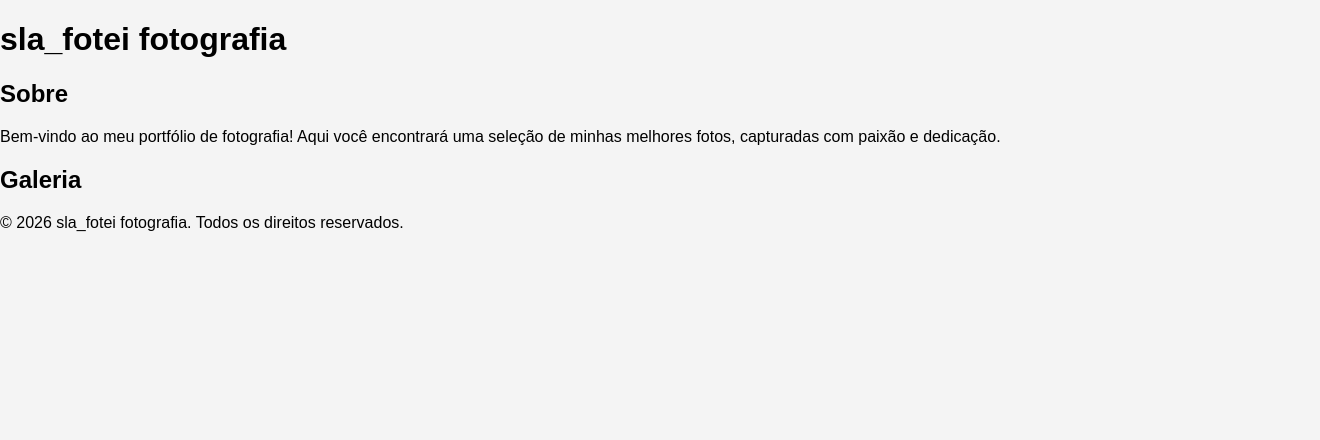
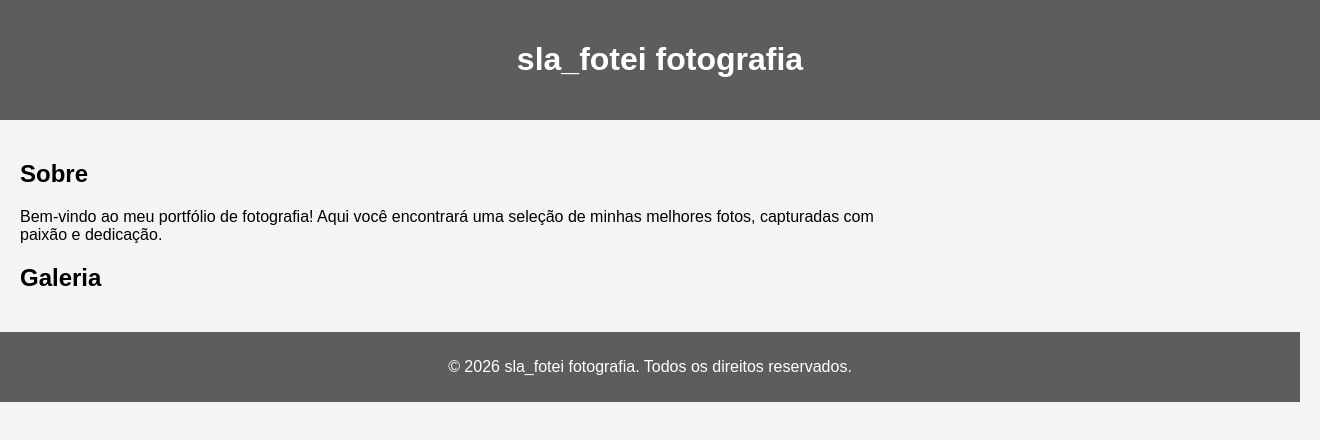
Before and after one commit to kevinsoarespaiva/Site-Fotografia, a plain HTML site: page index.html in a window 1280 px wide. Shown: the whole page, 1320 px wide, since content can reach past the window. Drawn offline with Linux system fonts and the light colour scheme.

Commit message:
Update style.css
Header, main and footer first editions

```diff
--- a/style.css
+++ b/style.css
@@ -4,4 +4,27 @@ body {
     padding: 0;
     background-color: #f4f4f4;
     width: 100%;
+    height: 100%;
 }
+header {
+    background-color: #5d5d5d;
+    color: #ffffff;
+    padding: 20px;
+    text-align: center;
+    width: 100%;
+    height: 10%;
+}
+main {
+    padding: 20px;
+    width: 70%;
+    height: 80%;
+}
+footer {
+    align: bottom;
+    background-color: #5d5d5d;
+    color: #ffffff;
+    padding: 10px;
+    text-align: center;
+    width: 100%;
+    height: 10%;
+}
```
